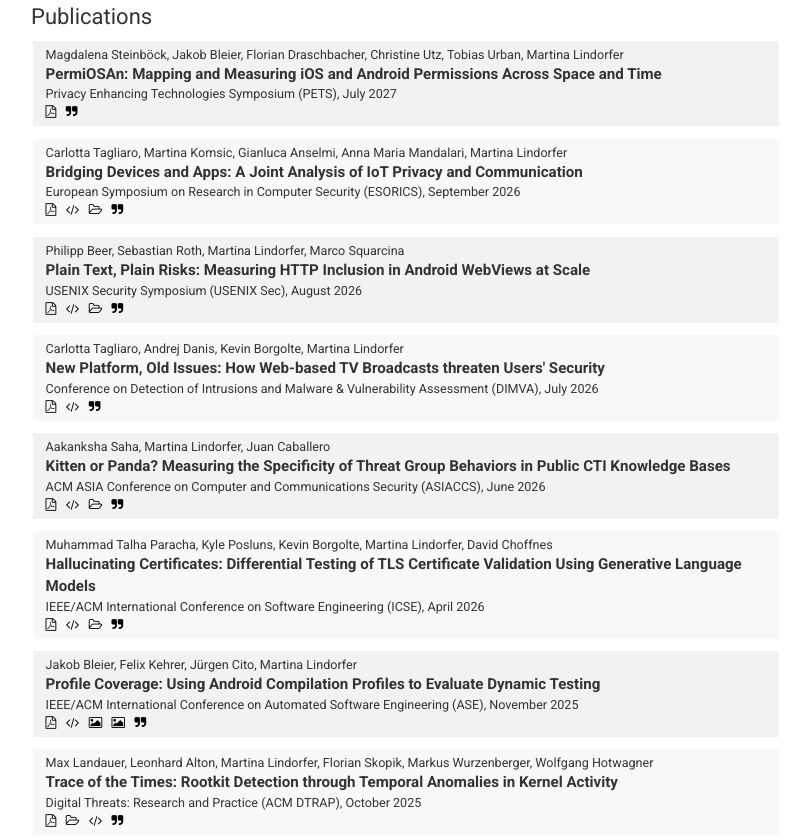
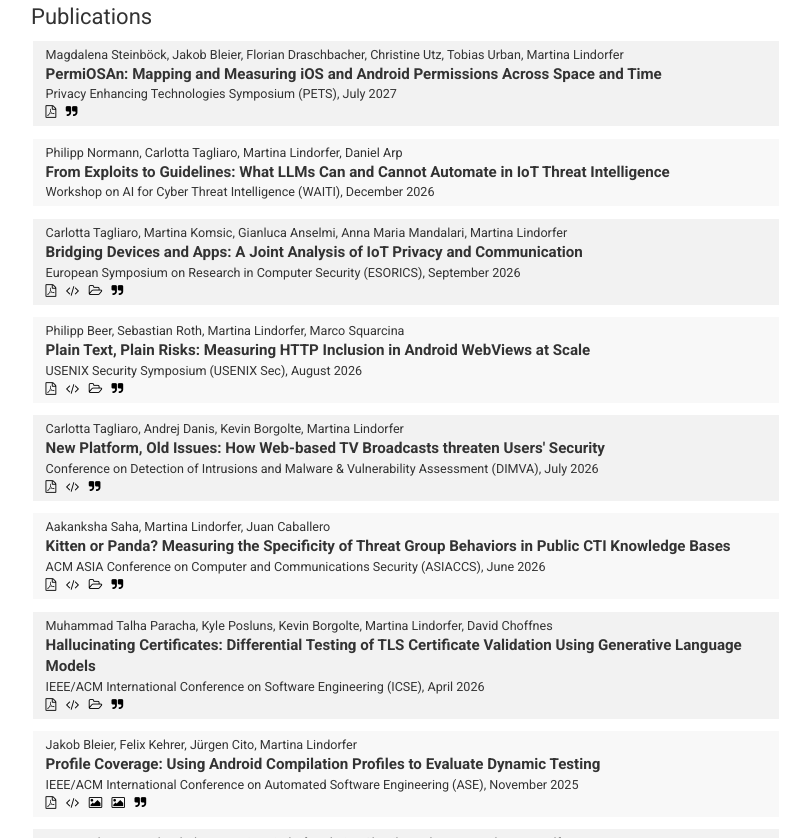
Before and after one commit to sartina/sartina.github.io, a plain HTML site: page index.html in a window 1280 px wide. Shown: the part 3740-4578 px from the top of the page, without its empty margins (39-849 px from the left). Drawn offline with nearby package versions, Linux system fonts and the light colour scheme.

Commit message:
updated publications

```diff
--- a/index.html
+++ b/index.html
@@ -377,6 +377,16 @@ Security from the <a class="reference external" href="https://www.fh-ooe.at/en/h
 
     </li>
     <li>
+        Philipp Normann, Carlotta Tagliaro, Martina Lindorfer, Daniel Arp
+        <br>
+
+        <strong class="papertitle">From Exploits to Guidelines: What LLMs Can and Cannot
+Automate in IoT Threat Intelligence</strong><br>
+        Workshop on AI for Cyber Threat Intelligence (WAITI), December 2026
+        <br>
+
+    </li>
+    <li>
         Carlotta Tagliaro, Martina Komsic, Gianluca Anselmi, Anna Maria Mandalari, Martina Lindorfer
         <br>
 
```
